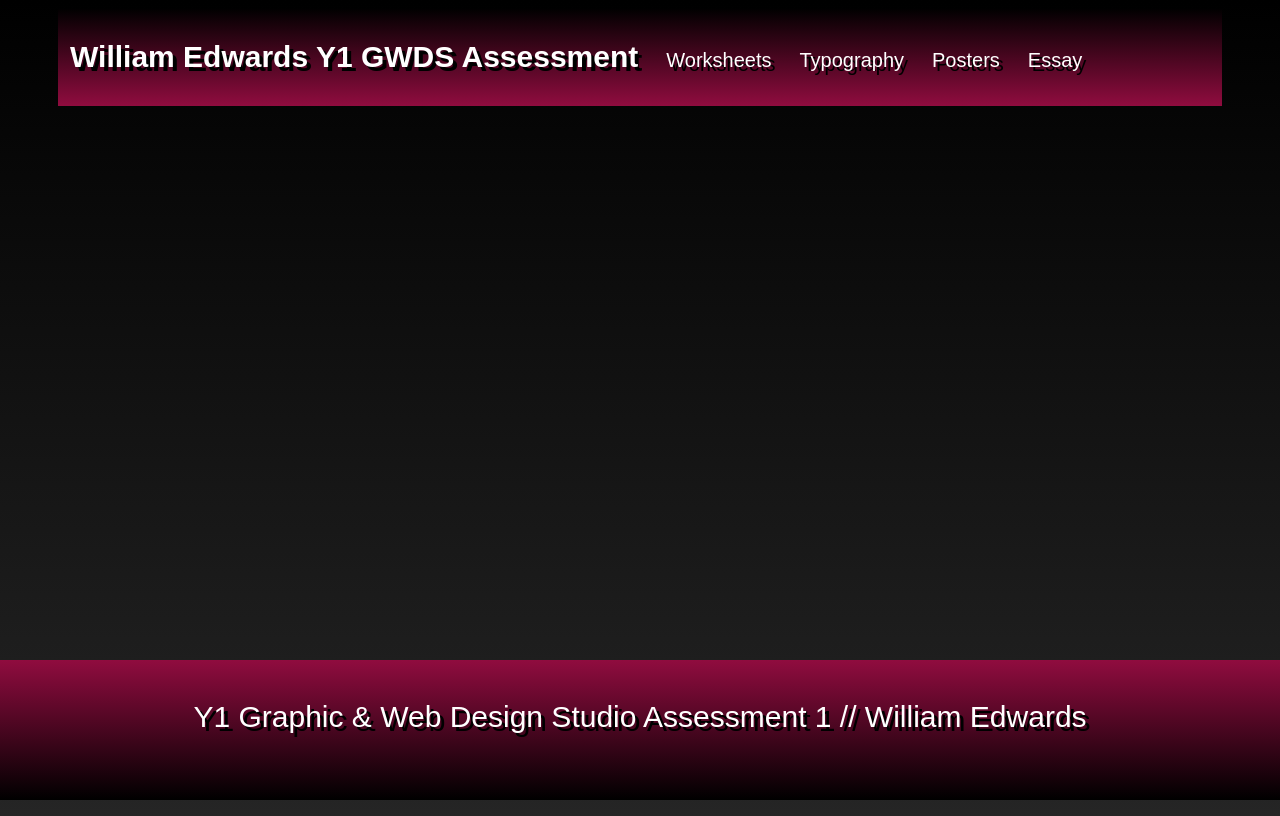
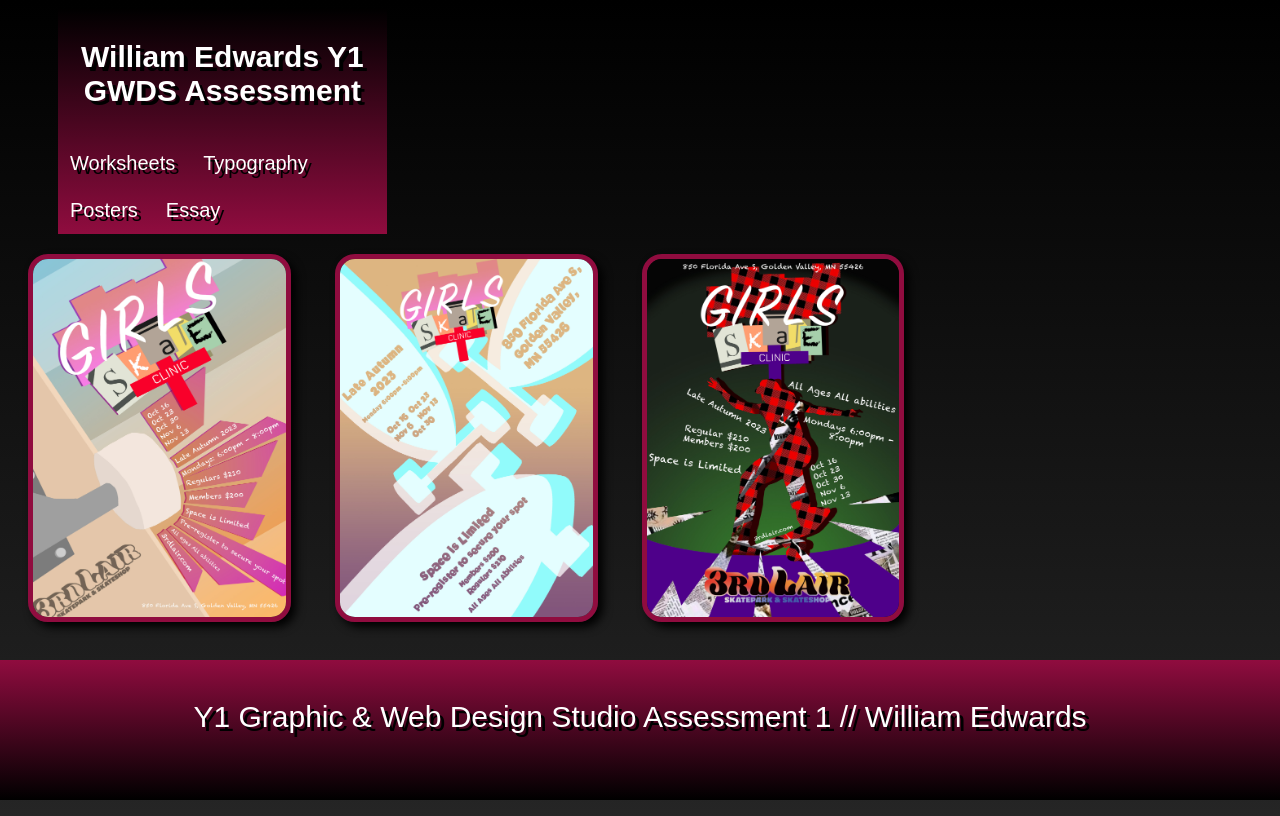
Before and after one commit to Caffeine-Powered/WE_GWDS_Final_Project, a plain HTML site: page Posters.html in a window 1280 px wide. Drawn offline with Linux system fonts and the light colour scheme; a web font is replaced by a local one.

Commit message:
qwedfghj

```diff
--- a/Posters.html
+++ b/Posters.html
@@ -5,7 +5,7 @@
     <meta http-equiv="X-UA-Compatible" content="IE=edge">
     <meta name="viewport" content="width=device-width, initial-scale=1.0">
     <link rel="stylesheet" href="styles.css">
-    <link rel="home-image" href="home_images/">
+    <link rel="poster-image" href="Posters/">
     <link rel="stylesheet" href="https://use.typekit.net/thr0jql.css">
     <link rel="Worksheets" href="Worksheets.html">
     <link rel="essay" href="Essay.html"
@@ -36,7 +36,13 @@
 
 
         <section class="Poster_Section_One">
+            <img class="poster_image" src="Posters/GWDS_Ass1_Poster_1.jpg"/>
 
+            <img class="poster_image" src="Posters/GWDS_Ass1_Board2_Redux.jpg"/>
+
+            <img class="poster_image" src="Posters/GWDS_Ass1_Poster_3.jpg"/>
+
+        </section>
 
         </main>
 
--- a/styles.css
+++ b/styles.css
@@ -116,8 +116,21 @@ button:active{
 }
 
 
-@media only screen and (max-width: 1700px) {
-    header {
-      width: initial;
-    }
-  }
+
+
+.Poster_Section_One{
+    flex-wrap:wrap;
+    flex-direction:column;
+}
+
+.poster_image{
+    align-items: center;
+    justify-content: center;
+    margin: 20px;
+    max-width: 20%;
+    max-height: 20%;
+    border: 5px solid #900C3F;
+    border-radius:20px;
+    box-shadow: 5px 5px 10px black;
+
+}
```
Also changed, not shown: Posters/GWDS_Ass1_Board2_Redux.jpg (added), Posters/GWDS_Ass1_Poster_1.jpg (added), Posters/GWDS_Ass1_Poster_3.jpg (added), 1 other file.
